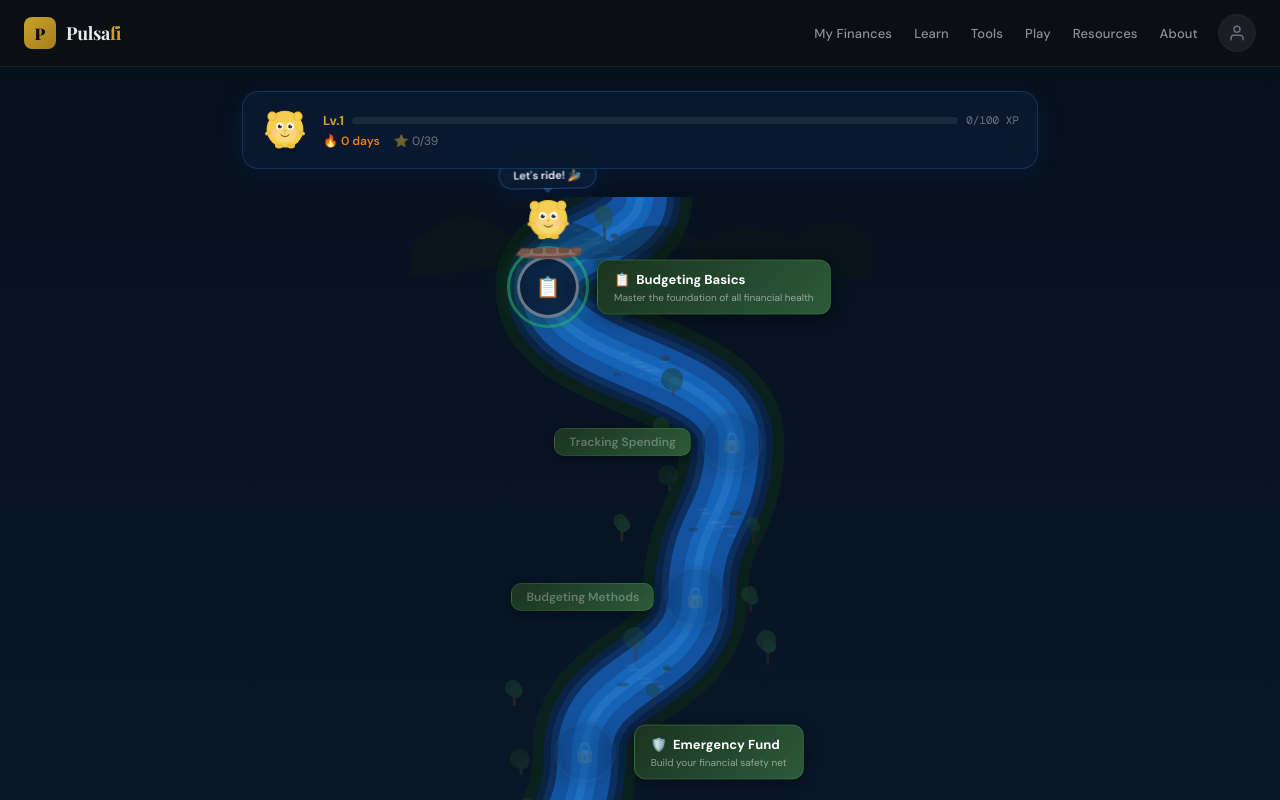
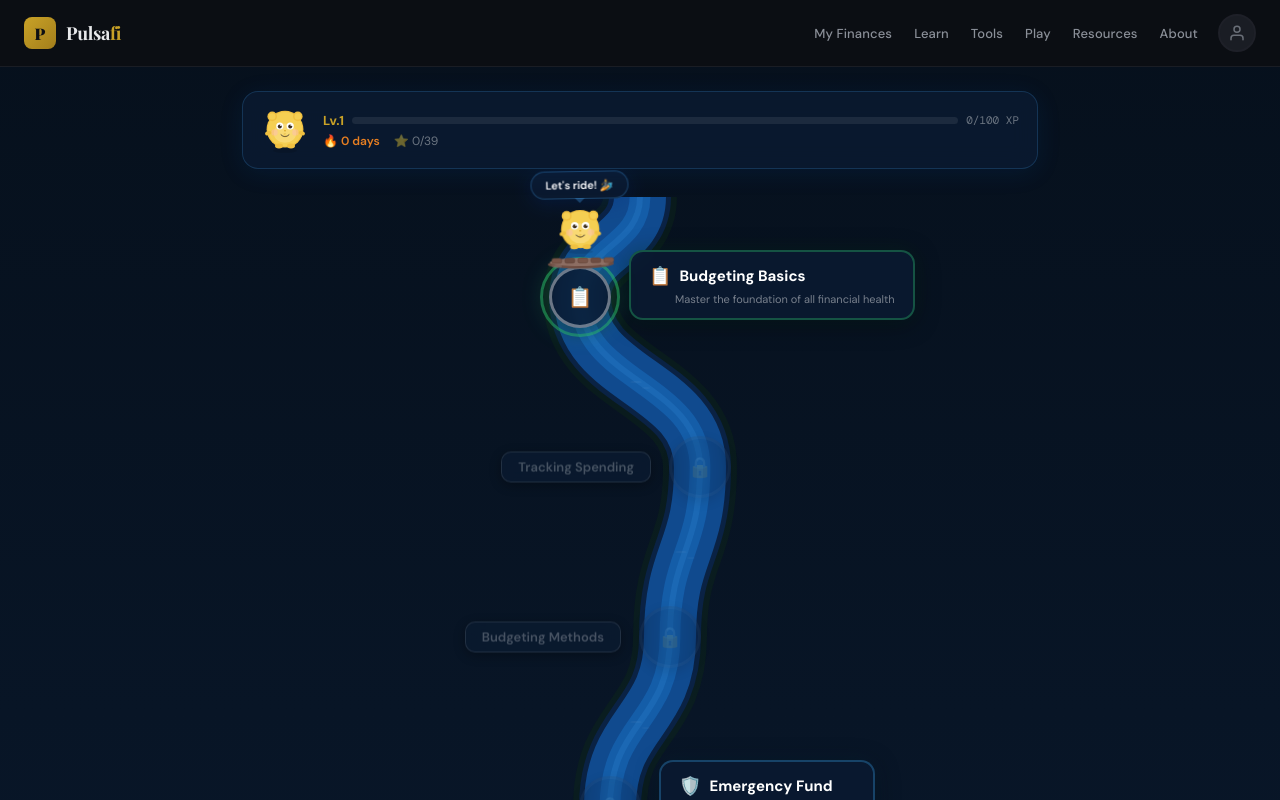
Before and after one commit to zackatlas/pulsafi, a Next.js app: page /learn in a window 1280 px wide. Shown: the top 800 px of the page. Built offline with nearby package versions, Linux system fonts and the light colour scheme.

Commit message:
Update page.js

```diff
--- a/app/learn/page.js
+++ b/app/learn/page.js
@@ -709,42 +709,49 @@ export default function LearnPathPage() {
 
   const activeNodeIdx = allNodes.findIndex(n => n.unlocked && !n.completed);
 
-  const RW = 460;
-  const GAP = 155;
+  // ── Layout constants ──
+  const CONTAINER_W = 700; // Total width
+  const RIVER_CENTER = CONTAINER_W / 2; // River always in center
+  const NODE_SPREAD = 60; // How far nodes deviate from center (px)
+  const GAP = 170; // Vertical gap between nodes
+  const LABEL_OFFSET = 180; // How far labels sit from center
+  const RIVER_W = 52; // Visual river stroke width
+
   const stops = allNodes.map((_, i) => {
+    // Gentle S-curve: nodes alternate left/right of center
     const cycle = i % 4;
-    const xPct = cycle === 0 ? 0.3 : cycle === 1 ? 0.7 : cycle === 2 ? 0.62 : 0.38;
-    return { x: xPct * RW, y: 90 + i * GAP };
+    const offsetX = cycle === 0 ? -NODE_SPREAD : cycle === 1 ? NODE_SPREAD : cycle === 2 ? NODE_SPREAD * 0.5 : -NODE_SPREAD * 0.5;
+    return { x: RIVER_CENTER + offsetX, y: 100 + i * GAP };
   });
-  const totalH = stops.length > 0 ? stops[stops.length - 1].y + 220 : 500;
+  const totalH = stops.length > 0 ? stops[stops.length - 1].y + 240 : 500;
 
-  // River center path
-  let riverPath = `M ${RW / 2} 0`;
+  // River center path (smooth bezier through stops)
+  let riverPath = `M ${RIVER_CENTER} 0`;
   for (let i = 0; i < stops.length; i++) {
     const s = stops[i];
     const pY = i === 0 ? 0 : stops[i - 1].y;
-    const pX = i === 0 ? RW / 2 : stops[i - 1].x;
+    const pX = i === 0 ? RIVER_CENTER : stops[i - 1].x;
     const cpY = (pY + s.y) / 2;
     riverPath += ` C ${pX} ${cpY}, ${s.x} ${cpY}, ${s.x} ${s.y}`;
   }
   const last = stops[stops.length - 1];
-  riverPath += ` C ${last.x} ${totalH - 100}, ${RW / 2} ${totalH - 50}, ${RW / 2} ${totalH}`;
+  riverPath += ` C ${last.x} ${totalH - 120}, ${RIVER_CENTER} ${totalH - 60}, ${RIVER_CENTER} ${totalH}`;
 
-  // Completed path
+  // Completed portion of the path
   let completedPath = "";
   if (activeNodeIdx > 0) {
-    completedPath = `M ${RW / 2} 0`;
+    completedPath = `M ${RIVER_CENTER} 0`;
     for (let i = 0; i <= Math.min(activeNodeIdx, stops.length - 1); i++) {
       const s = stops[i];
       const pY = i === 0 ? 0 : stops[i - 1].y;
-      const pX = i === 0 ? RW / 2 : stops[i - 1].x;
+      const pX = i === 0 ? RIVER_CENTER : stops[i - 1].x;
       const cpY = (pY + s.y) / 2;
       completedPath += ` C ${pX} ${cpY}, ${s.x} ${cpY}, ${s.x} ${s.y}`;
     }
   }
 
   const raftIdx = activeNodeIdx >= 0 ? activeNodeIdx : 0;
-  const raft = stops[raftIdx] || { x: RW / 2, y: 90 };
+  const raft = stops[raftIdx] || { x: RIVER_CENTER, y: 100 };
   const pulsiMsg = activeNodeIdx <= 0 ? "Let's ride! 🏄" :
     activeNodeIdx <= 3 ? "Smooth sailing! 🌊" :
     activeNodeIdx <= 7 ? "Rapids ahead! 💪" :
@@ -780,113 +787,52 @@ export default function LearnPathPage() {
           </div>
         </div>
 
-        {/* ═══ THE RIVER ═══ */}
-        <div style={{ position: "relative", width: RW, maxWidth: "100%", height: totalH, margin: "0 auto", overflow: "visible" }}>
+        {/* ═══ THE RIVER MAP ═══ */}
+        <div style={{ position: "relative", width: CONTAINER_W, maxWidth: "100%", height: totalH, margin: "0 auto" }}>
 
-          <svg style={{ position: "absolute", top: 0, left: 0, width: "100%", height: "100%" }}
-            viewBox={`0 0 ${RW} ${totalH}`} preserveAspectRatio="xMidYMin meet">
+          {/* River SVG — clean and minimal */}
+          <svg style={{ position: "absolute", top: 0, left: 0, width: "100%", height: "100%", pointerEvents: "none" }}
+            viewBox={`0 0 ${CONTAINER_W} ${totalH}`} preserveAspectRatio="xMidYMin meet">
 
-            {/* Riverbank — dark green edges */}
-            <path d={riverPath} fill="none" stroke="#0d2818" strokeWidth="105" strokeLinecap="round" strokeLinejoin="round" opacity="0.6" />
+            {/* Riverbank — subtle dark edge */}
+            <path d={riverPath} fill="none" stroke="#0d2818" strokeWidth={RIVER_W + 22} strokeLinecap="round" strokeLinejoin="round" opacity="0.4" />
 
-            {/* River deep */}
-            <path d={riverPath} fill="none" stroke="#0a2244" strokeWidth="82" strokeLinecap="round" strokeLinejoin="round" />
-
-            {/* River mid */}
-            <path d={riverPath} fill="none" stroke="#0d3060" strokeWidth="68" strokeLinecap="round" strokeLinejoin="round" />
+            {/* River body — deep water */}
+            <path d={riverPath} fill="none" stroke="#0a2244" strokeWidth={RIVER_W + 10} strokeLinecap="round" strokeLinejoin="round" />
 
             {/* River surface */}
-            <path d={riverPath} fill="none" stroke="#1565C0" strokeWidth="54" strokeLinecap="round" strokeLinejoin="round" opacity="0.65" />
+            <path d={riverPath} fill="none" stroke="#1565C0" strokeWidth={RIVER_W} strokeLinecap="round" strokeLinejoin="round" opacity="0.6" />
 
-            {/* Bright center current */}
-            <path d={riverPath} fill="none" stroke="#1E88E5" strokeWidth="26" strokeLinecap="round" strokeLinejoin="round" opacity="0.35" />
-            <path d={riverPath} fill="none" stroke="#42A5F5" strokeWidth="8" strokeLinecap="round" strokeLinejoin="round" opacity="0.2" />
+            {/* Center current highlight */}
+            <path d={riverPath} fill="none" stroke="#1E88E5" strokeWidth={RIVER_W * 0.4} strokeLinecap="round" strokeLinejoin="round" opacity="0.3" />
+            <path d={riverPath} fill="none" stroke="#42A5F5" strokeWidth={6} strokeLinecap="round" strokeLinejoin="round" opacity="0.15" />
 
-            {/* Completed glow */}
-            {completedPath && <path d={completedPath} fill="none" stroke="#f0c040" strokeWidth="54" strokeLinecap="round" opacity="0.05" />}
+            {/* Completed glow overlay */}
+            {completedPath && <path d={completedPath} fill="none" stroke="#f0c040" strokeWidth={RIVER_W} strokeLinecap="round" opacity="0.06" />}
 
-            {/* ── White water / foam between each stop ── */}
+            {/* Subtle foam — just a few between stops */}
             {stops.map((s, i) => {
-              const prev = i === 0 ? { x: RW / 2, y: 0 } : stops[i - 1];
+              if (i === 0) return null;
+              const prev = stops[i - 1];
               const mx = (prev.x + s.x) / 2;
               const my = (prev.y + s.y) / 2;
-              const seed = i * 4391;
               return (
-                <g key={`ww-${i}`}>
-                  {[0, 1, 2, 3, 4].map(f => {
-                    const fx = mx - 16 + f * 8 + (seed + f * 31) % 7;
-                    const fy = my - 12 + f * 6 + (seed + f * 13) % 5;
-                    return (
-                      <ellipse key={f} cx={fx} cy={fy} rx={5 + f % 4} ry="1.3" fill="white" opacity="0.06">
-                        <animate attributeName="opacity" values="0.03;0.1;0.03" dur={`${1.4 + f * 0.3}s`} repeatCount="indefinite" />
+                <g key={`foam-${i}`}>
+                  <ellipse cx={mx - 4} cy={my} rx={6} ry={1.2} fill="white" opacity="0.04">
+                    <animate attributeName="opacity" values="0.02;0.06;0.02" dur="2.2s" repeatCount="indefinite" />
                   </ellipse>
-                    );
-                  })}
-                  {/* Splash dots */}
-                  {[0, 1, 2].map(d => (
-                    <circle key={`dot-${d}`} cx={mx - 10 + d * 10 + seed % 5} cy={my + 8 + d * 2} r={1 + d % 2} fill="white" opacity="0.04">
-                      <animate attributeName="opacity" values="0.02;0.08;0.02" dur={`${1.6 + d * 0.4}s`} repeatCount="indefinite" />
-                    </circle>
-                  ))}
+                  <ellipse cx={mx + 6} cy={my + 6} rx={4} ry={1} fill="white" opacity="0.03">
+                    <animate attributeName="opacity" values="0.02;0.05;0.02" dur="2.8s" repeatCount="indefinite" />
+                  </ellipse>
                 </g>
               );
             })}
-
-            {/* ── River rocks ── */}
-            {stops.map((s, i) => {
-              const prev = i === 0 ? { x: RW / 2, y: 0 } : stops[i - 1];
-              const my = (prev.y + s.y) / 2;
-              const mx = (prev.x + s.x) / 2;
-              const seed = i * 2917;
-              return (
-                <g key={`rk-${i}`}>
-                  <ellipse cx={mx + 20 + seed % 8} cy={my - 6} rx={4 + seed % 3} ry={2.5} fill="#263238" opacity="0.4" />
-                  <ellipse cx={mx + 20 + seed % 8} cy={my - 7} rx={3 + seed % 2} ry={2} fill="#37474F" opacity="0.3" />
-                  <ellipse cx={mx - 16 - seed % 10} cy={my + 10} rx={3 + seed % 4} ry={2} fill="#263238" opacity="0.35" />
-                  {/* Foam around rock */}
-                  <ellipse cx={mx + 20 + seed % 8} cy={my - 3} rx={6} ry="1.5" fill="white" opacity="0.04" />
-                </g>
-              );
-            })}
-
-            {/* ── Bank trees — along the shores ── */}
-            {Array.from({ length: Math.ceil(totalH / 55) }, (_, i) => {
-              const seed = i * 3917 + 23;
-              const y = i * 55 + seed % 25;
-              const closest = stops.reduce((b, s) => Math.abs(s.y - y) < Math.abs(b.y - y) ? s : b, stops[0]);
-              const rx = closest.x;
-              return (
-                <g key={`bt-${i}`}>
-                  {/* Left bank */}
-                  {rx > RW * 0.3 && (
-                    <g opacity={0.35 + (seed % 3) * 0.05}>
-                      <rect x={rx - 58 - seed % 18} y={y} width="3" height={10 + seed % 7} rx="1.5" fill="#4E342E" />
-                      <circle cx={rx - 58 - seed % 18} cy={y - 5 - seed % 4} r={7 + seed % 5} fill={`hsl(${128 + seed % 20}, 40%, ${16 + seed % 7}%)`} />
-                      <circle cx={rx - 55 - seed % 18} cy={y - 2} r={5 + seed % 3} fill={`hsl(${132 + seed % 15}, 38%, ${19 + seed % 6}%)`} />
-                    </g>
-                  )}
-                  {/* Right bank */}
-                  {rx < RW * 0.7 && (
-                    <g opacity={0.35 + (seed % 4) * 0.04}>
-                      <rect x={rx + 52 + seed % 20} y={y + 3} width="3" height={9 + seed % 8} rx="1.5" fill="#3E2723" />
-                      <circle cx={rx + 52 + seed % 20} cy={y - 3 - seed % 4} r={6 + seed % 5} fill={`hsl(${126 + seed % 18}, 38%, ${17 + seed % 6}%)`} />
-                      <circle cx={rx + 55 + seed % 20} cy={y} r={4 + seed % 4} fill={`hsl(${130 + seed % 14}, 36%, ${20 + seed % 5}%)`} />
-                    </g>
-                  )}
-                </g>
-              );
-            })}
-
-            {/* ── Distant mountain silhouettes ── */}
-            <path d="M 0 50 Q 50 -5 100 40 Q 150 5 200 45 Q 250 10 300 50 L 0 80 Z" fill="#0a1a10" opacity="0.35" />
-            <path d={`M ${RW - 180} 55 Q ${RW - 130} 10 ${RW - 80} 45 Q ${RW - 40} 5 ${RW} 40 L ${RW} 80 L ${RW - 180} 80 Z`} fill="#0a1a10" opacity="0.3" />
-
           </svg>
 
-          {/* ═══ PULSI ON A RAFT ═══ */}
+          {/* ═══ PULSI ON RAFT ═══ */}
           <div style={{
             position: "absolute",
-            left: `${(raft.x / RW) * 100}%`,
+            left: `${(raft.x / CONTAINER_W) * 100}%`,
             top: raft.y - 28,
             transform: "translate(-50%, -100%)",
             zIndex: 15, display: "flex", flexDirection: "column", alignItems: "center",
@@ -923,83 +869,96 @@ export default function LearnPathPage() {
             </svg>
           </div>
 
-          {/* ═══ DOCK STOPS ═══ */}
+          {/* ═══ DOCK STOPS + LABELS ═══ */}
           {allNodes.map((node, i) => {
             const s = stops[i];
             const isActive = i === activeNodeIdx;
-            const xPct = s.x / RW;
-            const labelSide = xPct > 0.5 ? "left" : "right";
+            const nodeXpct = (s.x / CONTAINER_W) * 100;
+            const isNodeLeft = s.x < RIVER_CENTER;
+
+            // Labels always go to the opposite side of the node relative to center
+            // If node is left of center → label goes to the right side, and vice versa
+            const labelSide = isNodeLeft ? "right" : "left";
 
             return (
-              <div key={node.key} style={{
+              <div key={node.key}>
+
+                {/* ── Course Header Label (first lesson of each course) ── */}
+                {node.isFirstInCourse && (
+                  <div style={{
                     position: "absolute",
-                left: `${(s.x / RW) * 100}%`,
+                    top: s.y - 12,
+                    [labelSide]: labelSide === "left" ? `${nodeXpct + 7}%` : undefined,
+                    [labelSide === "right" ? "left" : "skip"]: labelSide === "right" ? `${nodeXpct + 7}%` : undefined,
+                    ...(labelSide === "left" ? { right: `${100 - nodeXpct + 7}%` } : { left: `${nodeXpct + 7}%` }),
+                    zIndex: 8,
+                    transform: "translateY(-50%)",
+                  }}>
+                    <div style={{
+                      background: "rgba(10,26,48,0.92)", backdropFilter: "blur(10px)",
+                      borderRadius: 14, padding: "12px 18px",
+                      border: `2px solid ${node.course.color}55`,
+                      whiteSpace: "nowrap",
+                      boxShadow: `0 4px 24px rgba(0,0,0,0.4), 0 0 20px ${node.course.color}15`,
+                    }}>
+                      <div style={{ fontSize: 15, fontWeight: 700, color: "#fff", display: "flex", alignItems: "center", gap: 8 }}>
+                        <span style={{ fontSize: 18 }}>{node.course.icon}</span>
+                        <span>{node.course.title}</span>
+                      </div>
+                      <div style={{ fontSize: 11, color: "rgba(255,255,255,0.45)", marginTop: 4, paddingLeft: 26 }}>{node.course.desc}</div>
+                    </div>
+                  </div>
+                )}
+
+                {/* ── Lesson Label (non-first lessons) ── */}
+                {!node.isFirstInCourse && (
+                  <div style={{
+                    position: "absolute",
+                    top: s.y,
+                    ...(labelSide === "left" ? { right: `${100 - nodeXpct + 7}%` } : { left: `${nodeXpct + 7}%` }),
+                    transform: "translateY(-50%)",
+                    zIndex: 8,
+                  }}>
+                    <div style={{
+                      background: "rgba(10,26,48,0.85)", backdropFilter: "blur(8px)",
+                      padding: "6px 16px", borderRadius: 10,
+                      border: "1px solid rgba(255,255,255,0.1)",
+                      boxShadow: "0 3px 12px rgba(0,0,0,0.3)",
+                      whiteSpace: "nowrap", fontSize: 13, fontWeight: 600,
+                      color: node.unlocked ? "rgba(255,255,255,0.85)" : "rgba(255,255,255,0.25)",
+                    }}>
+                      {node.lesson.title}
+                    </div>
+                  </div>
+                )}
+
+                {/* ── Dock Node ── */}
+                <div style={{
+                  position: "absolute",
+                  left: `${nodeXpct}%`,
                   top: s.y,
                   transform: "translate(-50%, -50%)",
                   zIndex: isActive ? 10 : 3,
                 }}>
-
-                {/* Course signpost */}
-                {node.isFirstInCourse && (
-                  <div style={{
-                    position: "absolute",
-                    [labelSide === "right" ? "left" : "right"]: 80,
-                    top: "50%", transform: "translateY(-50%)",
-                    zIndex: 8,
-                  }}>
-                    <div style={{
-                      background: "linear-gradient(135deg, #1a3320, #2d5a3a)",
-                      borderRadius: 12, padding: "10px 16px",
-                      border: "1.5px solid rgba(76,175,80,0.3)",
-                      whiteSpace: "nowrap",
-                      boxShadow: "0 4px 16px rgba(0,0,0,0.4)",
-                      minWidth: 110,
-                    }}>
-                      <div style={{ fontSize: 13, fontWeight: 700, color: "#fff", display: "flex", alignItems: "center", gap: 6 }}>
-                        <span>{node.course.icon}</span> {node.course.title}
-                      </div>
-                      <div style={{ fontSize: 10, color: "rgba(255,255,255,0.5)", marginTop: 3 }}>{node.course.desc}</div>
-                    </div>
-                  </div>
-                )}
-
-                {/* Lesson label */}
-                {!node.isFirstInCourse && (
-                  <div style={{
-                    position: "absolute",
-                    [labelSide === "right" ? "left" : "right"]: 72,
-                    top: "50%", transform: "translateY(-50%)",
-                    background: "linear-gradient(135deg, #1a3320, #2d5a3a)",
-                    padding: "5px 14px", borderRadius: 10,
-                    border: "1.5px solid rgba(76,175,80,0.2)",
-                    boxShadow: "0 3px 12px rgba(0,0,0,0.35)",
-                    whiteSpace: "nowrap", fontSize: 12, fontWeight: 600,
-                    color: node.unlocked ? "#fff" : "rgba(255,255,255,0.3)",
-                    zIndex: 8,
-                  }}>
-                    {node.lesson.title}
-                  </div>
-                )}
-
-                {/* Active ring */}
+                  {/* Active pulsing ring */}
                   {isActive && (
                     <div style={{
                       position: "absolute", top: "50%", left: "50%",
                       transform: "translate(-50%, -50%)",
-                    width: 82, height: 82, borderRadius: "50%",
+                      width: 80, height: 80, borderRadius: "50%",
                       border: `3px solid ${node.course.color}`,
                       animation: "pulse-ring 2s ease-in-out infinite",
                       pointerEvents: "none",
                     }} />
                   )}
 
-                {/* Dock node */}
+                  {/* Node button */}
                   <button
                     onClick={() => node.unlocked && startLesson(node.course.id, node.li)}
                     disabled={!node.unlocked}
                     style={{
                       width: 62, height: 62, borderRadius: "50%", cursor: node.unlocked ? "pointer" : "default",
-                    border: node.completed ? `4px solid ${node.course.color}` : node.unlocked ? `3px solid rgba(255,255,255,0.4)` : "3px solid rgba(255,255,255,0.08)",
+                      border: node.completed ? `4px solid ${node.course.color}` : node.unlocked ? "3px solid rgba(255,255,255,0.4)" : "3px solid rgba(255,255,255,0.08)",
                       background: node.completed
                         ? `linear-gradient(135deg, ${node.course.color}, ${node.course.color}cc)`
                         : node.unlocked ? "rgba(10,26,48,0.85)" : "rgba(10,26,48,0.4)",
@@ -1028,12 +987,13 @@ export default function LearnPathPage() {
                     )}
                   </button>
                 </div>
+              </div>
             );
           })}
 
           {/* ═══ TREASURE CHEST FINISH ═══ */}
           <div style={{
-            position: "absolute", left: "50%", top: totalH - 110,
+            position: "absolute", left: "50%", top: totalH - 120,
             transform: "translateX(-50%)", textAlign: "center", zIndex: 3,
           }}>
             <div style={{
```
Lines whose indentation alone changed are shown as unchanged.
